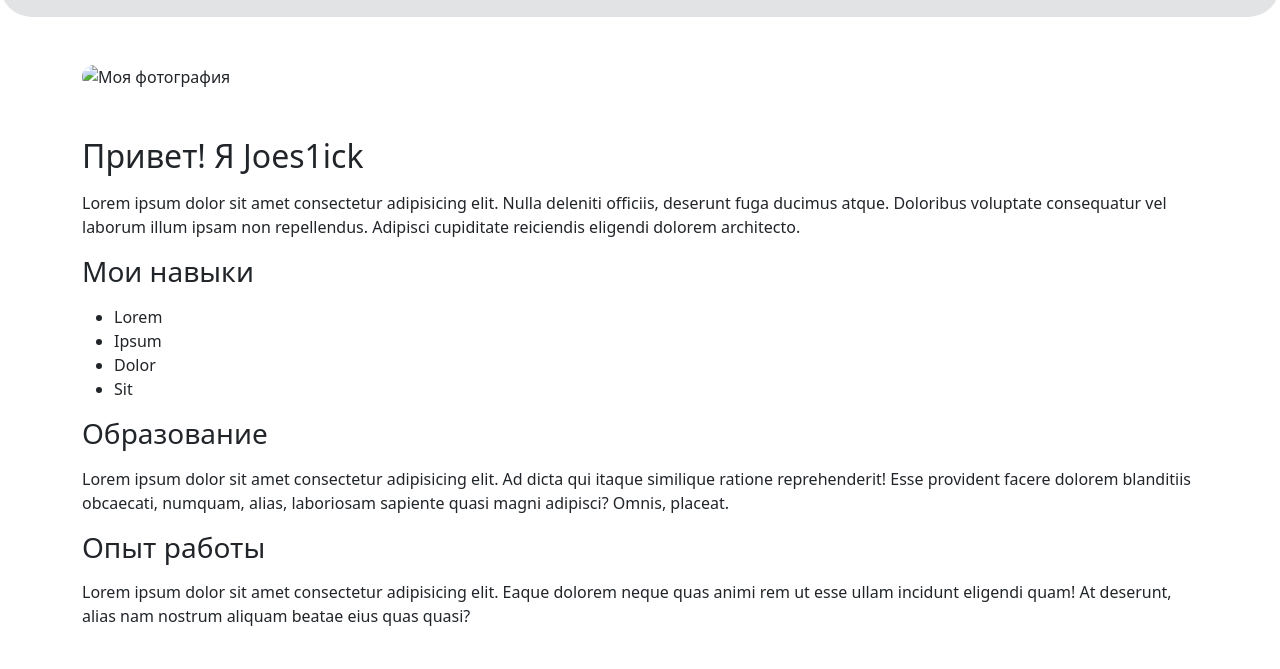
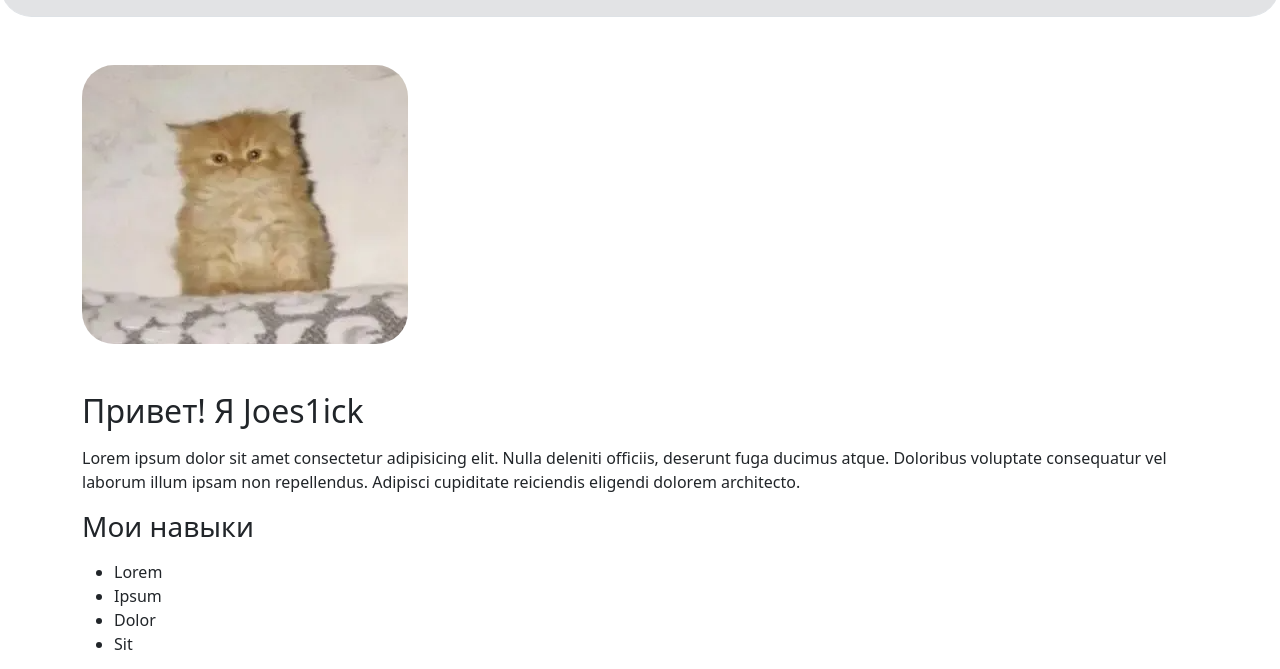
Before and after one commit to J0es1ick/J0es1ick.github.pages, a plain HTML site: page index.html in a window 1280 px wide. Shown: the part 77-746 px from the top of the page. Drawn offline with nearby package versions, Linux system fonts and the light colour scheme.

Commit message:
minor fix

```diff
--- a/index.html
+++ b/index.html
@@ -45,7 +45,7 @@
         <div class="row justify-content-center">
           <div class="">
             <img
-              src="imgs/Screenshot_1.png"
+              src="assets/Screenshot_1.png"
               alt="Моя фотография"
               class="profile-img img-fluid rounded-5 mb-5"
             />
```
